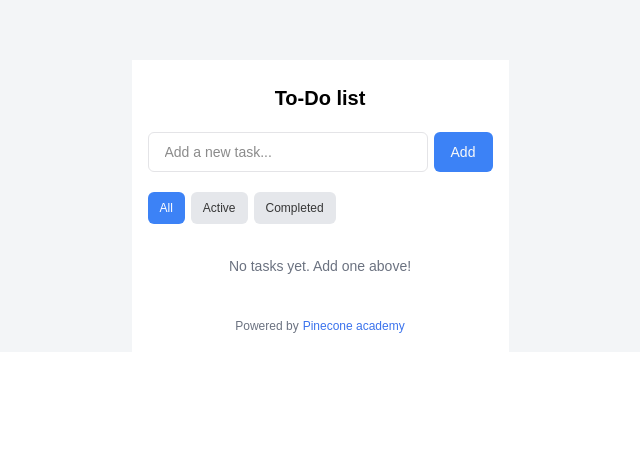
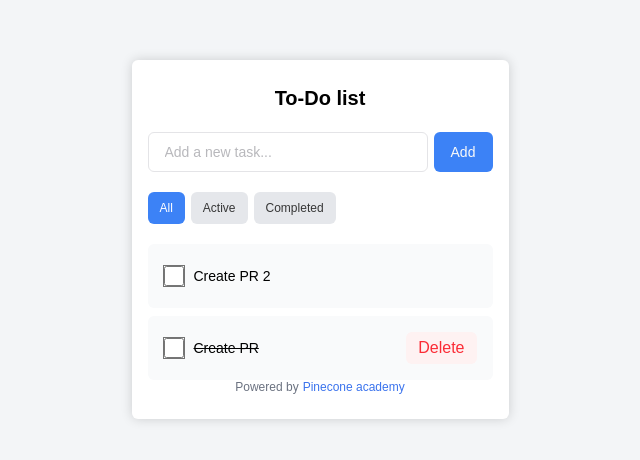
Before and after one commit to hatakiii/To-Do-List, a Next.js app in the folder to-do-list-app/: page /todo in a window 1280 px wide. Shown: the top 460 px of the page, without its empty margins (320-960 px from the left). Built offline with nearby package versions, Linux system fonts and the light colour scheme.

Commit message:
angi deer hiisen ajluud

```diff
--- a/to-do-list-app/src/app/todo/page.js
+++ b/to-do-list-app/src/app/todo/page.js
@@ -1,13 +1,24 @@
+import { Button, Task, TaskCompleted } from "@/components";
+
 const Home = () => {
+  const data = [
+    {
+      taskName: "Hool hiih",
+      isCompleted: false,
+    },
+  ];
   return (
-    <div className="m-0 p-0 box-border font-[Inter, Inter Fallback]">
+    <div className="m-0 p-0 box-border font-[Inter, Inter Fallback] ">
       {/* Container */}
 
-      <div className="p-top pt-[60px] bg-[#f3f5f7]">
+      <div className="p-top pt-[60px] bg-[#f3f5f7] min-h-[100vh]">
         {/* Inner Container */}
-        <div className="w-[377px] h-[292px] pt-[24px] pb-[24px] pl-[16px] pr-[16px] radius-[8px] mx-auto bg-[#fff] shadow-[0 0 12px rgba(0, 0, 0, 0.16)]">
+        <div
+          className="w-[377px]  pt-[24px] pb-[24px] pl-[16px] pr-[16px] rounded-[6px] mx-auto bg-[#fff] shadow-[0_0_12px_rgba(0,0,0,0.16)]
+"
+        >
           {/* Title */}
-          <h1 className="text-center text-[#000] text-[20px] font-semibold leading-[28px] mb-[20px]">
+          <h1 className="text-center text-[#000] text-[20px] font-semibold leading-[28px] mb-[20px] tracking-[-2.5%]">
             To-Do list
           </h1>
           {/* Form= Input and Button */}
@@ -16,7 +27,7 @@ const Home = () => {
               type="text"
               maxLength="100"
               placeholder="Add a new task..."
-              className="grow shrink text-[14px] rounded-[6px] px-[16px] border-[1px] border-[#e4e4e7]"
+              className="grow shrink text-[14px] rounded-[6px] px-[16px] border-[1px] border-[#e4e4e7] text-[#71717A]"
             ></input>
             <button
               type="submit"
@@ -27,24 +38,26 @@ const Home = () => {
           </form>
           {/* Filter Buttons */}
           <div className="h-[32px] flex gap-[6px] mt-[20px] mb-[20px]">
-            <button className="border-0 cursor-pointer text-[12px] font-medium rounded-[6px] px-[12px] capitalize text-[#fff] bg-[#3c82f6]">
-              All
-            </button>
-            <button className="border-0 cursor-pointer text-[12px] font-medium rounded-[6px] px-[12px] capitalize text-[#363636] bg-[#e5e7eb]">
-              Active
-            </button>
-            <button className="border-0 cursor-pointer text-[12px] font-medium rounded-[6px] px-[12px] capitalize text-[#363636] bg-[#e5e7eb]">
-              Completed
-            </button>
+            <Button color="#fff" background="#3c82f6" content="All"></Button>
+            <Button
+              color="#363636"
+              background="#e5e7eb"
+              content="Active"
+            ></Button>
+            <Button
+              color="#363636"
+              background="#e5e7eb"
+              content="Completed"
+            ></Button>
           </div>
           {/* No tasks to display */}
-          <div className="text-[14px] text-[#6b7280] text-center pt-[12px] pb-[40px] ">
-            No tasks yet. Add one above!
-          </div>
+          {/* <Task /> */}
+          <TaskCompleted />
+
           {/* Footer */}
-          <div className="text-[12px] text-[#6b7280] text-center">
+          <div className="text-[12px] text-[#6b7280] text-center leading-[14.5px]">
             <span>Powered by</span>
-            <span className="text-[#3b73ed] ml-[4px]">Pinecone academy</span>
+            <a className="text-[#3b73ed] ml-[4px]">Pinecone academy</a>
           </div>
         </div>
       </div>
--- /dev/null
+++ b/to-do-list-app/src/components/Button.jsx
@@ -0,0 +1,10 @@
+export const Button = (props) => {
+  return (
+    <button
+      className="border-0 cursor-pointer text-[12px] font-medium rounded-[6px] px-[12px] capitalize text-[#fff] bg-[#3c82f6]"
+      style={{ color: props.color, background: props.background }}
+    >
+      {props.content}
+    </button>
+  );
+};
--- /dev/null
+++ b/to-do-list-app/src/components/Task.jsx
@@ -0,0 +1,7 @@
+export const Task = () => {
+  return (
+    <div className="text-[14px] text-[#6b7280] text-center pt-[10px] pb-[38px] ">
+      No tasks yet. Add one above!
+    </div>
+  );
+};
--- /dev/null
+++ b/to-do-list-app/src/components/index.js
@@ -0,0 +1,3 @@
+export * from "@/components/Button";
+export * from "@/components/Task";
+export * from "@/components/taskCompleted";
--- /dev/null
+++ b/to-do-list-app/src/components/taskCompleted.jsx
@@ -0,0 +1,36 @@
+export const TaskCompleted = (props) => {
+  return (
+    <div className="flex flex-col gap-2">
+      <div
+        data-state="Default"
+        className="w-[100%] h-16 p-4 bg-gray-50 rounded-md inline-flex justify-start items-center gap-2.5"
+      >
+        <div className="flex justify-start items-center gap-2.5">
+          <input
+            className="w-5 h-5 relative bg-white rounded-sm  outline-1 outline-neutral-500"
+            type="checkbox"
+          ></input>
+          <div className="justify-start text-black text-sm ">Create PR 2</div>
+        </div>
+      </div>
+      <div
+        data-state="Checked"
+        className="w-[100%] h-16 p-4 bg-gray-50 rounded-md inline-flex justify-between items-center"
+      >
+        <div className="flex justify-start items-center gap-2.5">
+          <input
+            className="w-5 h-5 relative bg-white rounded-sm  outline-1 outline-neutral-500"
+            type="checkbox"
+          ></input>
+
+          <div className="justify-start text-black text-sm  line-through">
+            Create PR
+          </div>
+        </div>
+        <div className="self-stretch px-3 py-1.5 bg-red-50 rounded-md flex justify-center items-center gap-2.5">
+          <div className="justify-start text-red-500  ">Delete</div>
+        </div>
+      </div>
+    </div>
+  );
+};
```
Also changed, not shown: 1 other file (tests, documents, lock files or other folders).
